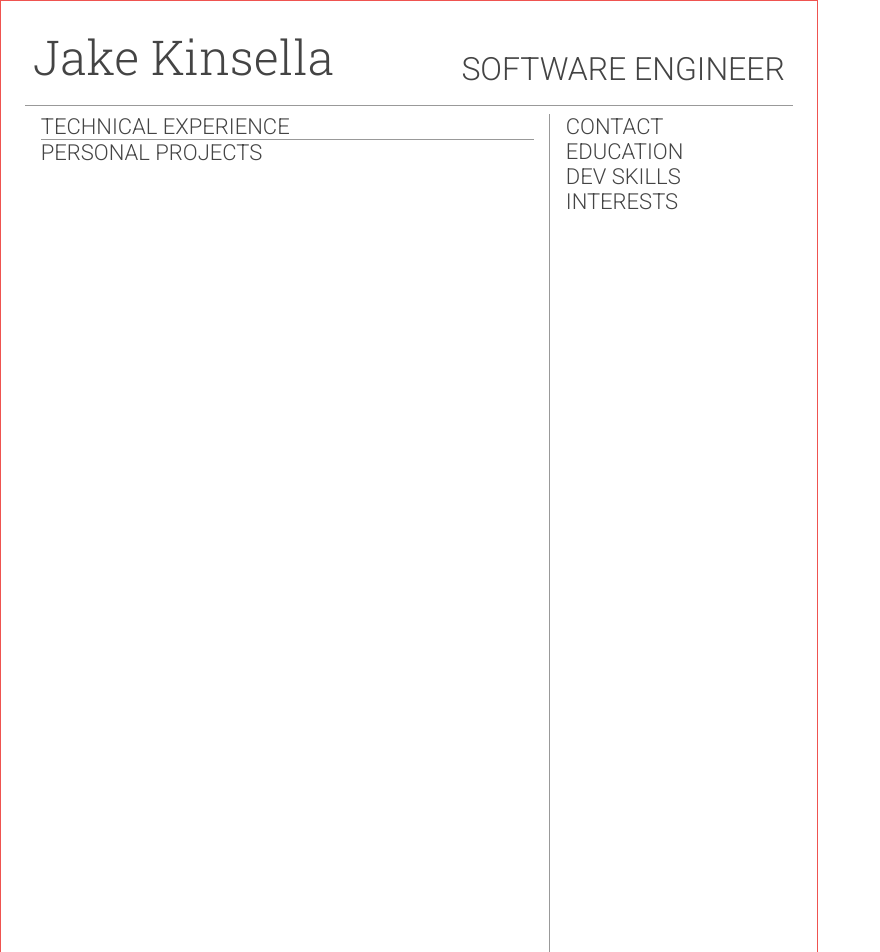
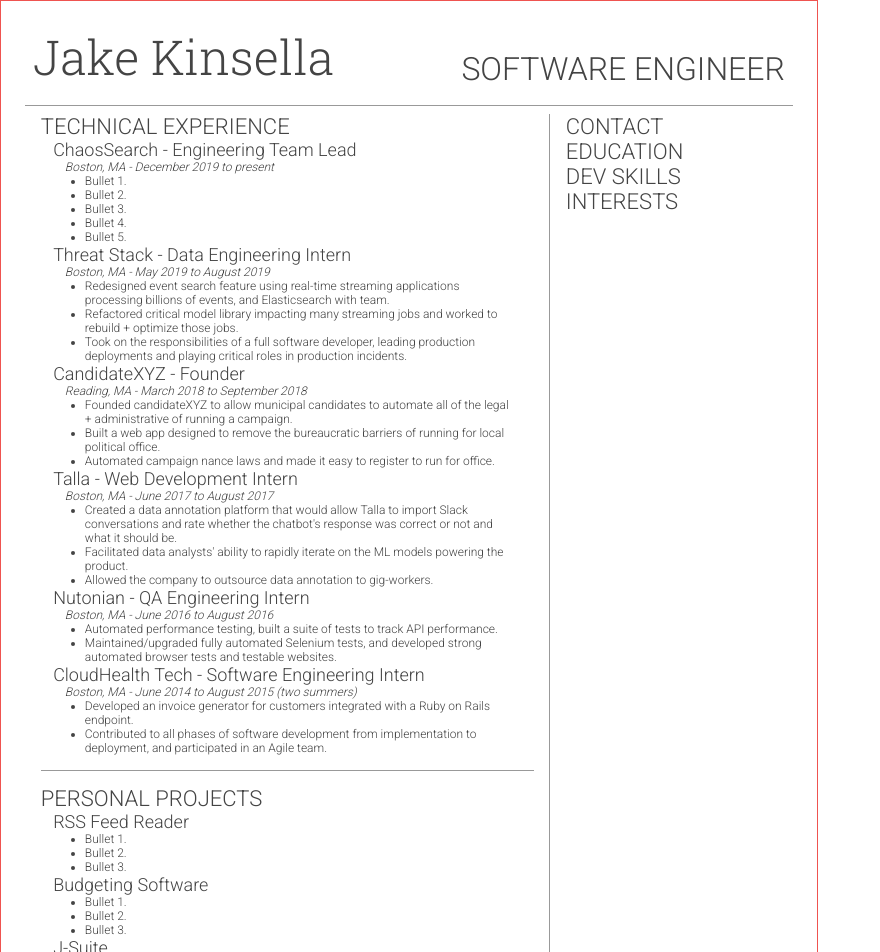
Before and after one commit to jakekinsella/resume, a React (Create React App) app: page / in a window 1280 px wide. Shown: the top 952 px of the page, without its empty margins (0-880 px from the left). Built offline with nearby package versions, Linux system fonts and the light colour scheme.

Commit message:
Add experience

```diff
--- a/src/Main.tsx
+++ b/src/Main.tsx
@@ -23,13 +23,13 @@
   padding-bottom: 5px;
 
   border-bottom: 1px ${colors.lightBlack} solid;
-`
+`;
 
 const BodyContainer = styled.div`
   height: 91.5%;
 
   margin-top: 1%;
-`
+`;
 
 function Main() {
   return (
--- a/src/components/Body.tsx
+++ b/src/components/Body.tsx
@@ -3,6 +3,7 @@
 
 import { colors } from '../constants';
 
+import Experience from './Experience';
 import Header3 from './common/Header3';
 
 const BodyInner = styled.div`
@@ -21,11 +22,7 @@
   justify-content: left;
 
   border-right: 1px ${colors.lightBlack} solid;
-`
-
-const Divider = styled.div`
-  border-bottom: 1px ${colors.lightBlack} solid;
-`
+`;
 
 const Right = styled.div`
   width: 30%;
@@ -35,17 +32,13 @@
   display: flex;
   flex-direction: column;
   justify-content: left;
-`
+`;
 
 function Body() {
   return (
     <BodyInner>
       <Left>
-        <Header3>TECHNICAL EXPERIENCE</Header3>
-
-        <Divider />
-
-        <Header3>PERSONAL PROJECTS</Header3>
+        <Experience />
       </Left>
 
       <Right>
--- /dev/null
+++ b/src/components/Experience.tsx
@@ -0,0 +1,126 @@
+import React from 'react';
+import styled from '@emotion/styled';
+
+import { colors } from '../constants';
+
+import Header3 from './common/Header3';
+import Block from './common/Block';
+
+const Container = styled.div``;
+
+const Divider = styled.div`
+  margin-top: 3%;
+  margin-bottom: 3%;
+
+  border-bottom: 1px ${colors.lightBlack} solid;
+`;
+
+function Experience() {
+  return (
+    <Container>
+      <Header3>TECHNICAL EXPERIENCE</Header3>
+
+      <Block.Container>
+        <Block.Title>ChaosSearch - Engineering Team Lead</Block.Title>
+        <Block.Subtitle>Boston, MA - December 2019 to present</Block.Subtitle>
+
+        <Block.List>
+          <Block.Bullet>Bullet 1.</Block.Bullet>
+          <Block.Bullet>Bullet 2.</Block.Bullet>
+          <Block.Bullet>Bullet 3.</Block.Bullet>
+          <Block.Bullet>Bullet 4.</Block.Bullet>
+          <Block.Bullet>Bullet 5.</Block.Bullet>
+        </Block.List>
+      </Block.Container>
+
+      <Block.Container>
+        <Block.Title>Threat Stack - Data Engineering Intern</Block.Title>
+        <Block.Subtitle>Boston, MA - May 2019 to August 2019</Block.Subtitle>
+
+        <Block.List>
+          <Block.Bullet>Redesigned event search feature using real-time streaming applications processing billions of events, and Elasticsearch with team.</Block.Bullet>
+          <Block.Bullet>Refactored critical model library impacting many streaming jobs and worked to rebuild + optimize those jobs.</Block.Bullet>
+          <Block.Bullet>Took on the responsibilities of a full software developer, leading production deployments and playing critical roles in production incidents.</Block.Bullet>
+        </Block.List>
+      </Block.Container>
+
+      <Block.Container>
+        <Block.Title>CandidateXYZ - Founder</Block.Title>
+        <Block.Subtitle>Reading, MA - March 2018 to September 2018</Block.Subtitle>
+
+        <Block.List>
+          <Block.Bullet>Founded candidateXYZ to allow municipal candidates to automate all of the legal + administrative of running a campaign.</Block.Bullet>
+          <Block.Bullet>Built a web app designed to remove the bureaucratic barriers of running for local political office.</Block.Bullet>
+          <Block.Bullet>Automated campaign nance laws and made it easy to register to run for office.</Block.Bullet>
+        </Block.List>
+      </Block.Container>
+
+      <Block.Container>
+        <Block.Title>Talla - Web Development Intern</Block.Title>
+        <Block.Subtitle>Boston, MA - June 2017 to August 2017</Block.Subtitle>
+
+        <Block.List>
+          <Block.Bullet>Created a data annotation platform that would allow Talla to import Slack conversations and rate whether the chatbot's response was correct or not and what it should be.</Block.Bullet>
+          <Block.Bullet>Facilitated data analysts' ability to rapidly iterate on the ML models powering the product.</Block.Bullet>
+          <Block.Bullet>Allowed the company to outsource data annotation to gig-workers.</Block.Bullet>
+        </Block.List>
+      </Block.Container>
+
+      <Block.Container>
+        <Block.Title>Nutonian - QA Engineering Intern</Block.Title>
+        <Block.Subtitle>Boston, MA - June 2016 to August 2016</Block.Subtitle>
+
+        <Block.List>
+          <Block.Bullet>Automated performance testing, built a suite of tests to track API performance.</Block.Bullet>
+          <Block.Bullet>Maintained/upgraded fully automated Selenium tests, and developed strong automated browser tests and testable websites.</Block.Bullet>
+        </Block.List>
+      </Block.Container>
+
+      <Block.Container>
+        <Block.Title>CloudHealth Tech - Software Engineering Intern</Block.Title>
+        <Block.Subtitle>Boston, MA - June 2014 to August 2015 (two summers)</Block.Subtitle>
+
+        <Block.List>
+          <Block.Bullet>Developed an invoice generator for customers integrated with a Ruby on Rails endpoint.</Block.Bullet>
+          <Block.Bullet>Contributed to all phases of software development from implementation to deployment, and participated in an Agile team.</Block.Bullet>
+        </Block.List>
+      </Block.Container>
+
+      <Divider />
+
+      <Header3>PERSONAL PROJECTS</Header3>
+
+      <Block.Container>
+        <Block.Title>RSS Feed Reader</Block.Title>
+
+        <Block.List>
+          <Block.Bullet>Bullet 1.</Block.Bullet>
+          <Block.Bullet>Bullet 2.</Block.Bullet>
+          <Block.Bullet>Bullet 3.</Block.Bullet>
+        </Block.List>
+      </Block.Container>
+
+      <Block.Container>
+        <Block.Title>Budgeting Software</Block.Title>
+
+        <Block.List>
+          <Block.Bullet>Bullet 1.</Block.Bullet>
+          <Block.Bullet>Bullet 2.</Block.Bullet>
+          <Block.Bullet>Bullet 3.</Block.Bullet>
+        </Block.List>
+      </Block.Container>
+
+      <Block.Container>
+        <Block.Title>J-Suite</Block.Title>
+
+        <Block.List>
+          <Block.Bullet>Bullet 1.</Block.Bullet>
+          <Block.Bullet>Bullet 2.</Block.Bullet>
+          <Block.Bullet>Bullet 3.</Block.Bullet>
+        </Block.List>
+      </Block.Container>
+    </Container>
+  );
+}
+
+export default Experience;
--- a/src/components/Header.tsx
+++ b/src/components/Header.tsx
@@ -18,7 +18,7 @@
   display: flex;
   justify-content: left;
   align-items: flex-start;
-`
+`;
 
 const Right = styled.div`
   width: 50%;
@@ -26,7 +26,7 @@
   display: flex;
   justify-content: right;
   align-items: flex-end;
-`
+`;
 
 function Header() {
   return (
--- /dev/null
+++ b/src/components/common/Block.tsx
@@ -0,0 +1,31 @@
+import styled from '@emotion/styled';
+
+namespace Experience {
+  export const Container = styled.div`
+    margin-left: 2.5%;
+    margin-right: 2.5%;
+  `;
+
+  export const Title = styled.h4`
+    font-size: 18px;
+    font-weight: 500;
+  `;
+
+  export const Subtitle = styled.i`
+    margin-left: 2.5%;
+    margin-right: 2.5%;
+  `;
+
+  export const List = styled.ul`
+    margin-left: 2.5%;
+    margin-right: 2.5%;
+
+    margin-top: 0;
+    margin-bottom: 0;
+    padding-left: 20px;
+  `;
+
+  export const Bullet = styled.li``;
+}
+
+export default Experience;
--- a/src/global-styles.ts
+++ b/src/global-styles.ts
@@ -12,6 +12,7 @@
     color: ${colors.black};
     background-color: ${colors.white};
     font-family: 'Roboto', sans-serif;
+    font-size: 12px;
     font-weight: 100;
   }
 
@@ -19,9 +20,9 @@
     margin: 0;
   }
 
-  p {
+  p i {
     margin: 0;
-    font-size: 14px;
+    font-size: 12px;
     font-weight: 100;
   }
 `;
```
Also changed, not shown: src/components/common/Experience.tsx (deleted, +0 -18 lines).
